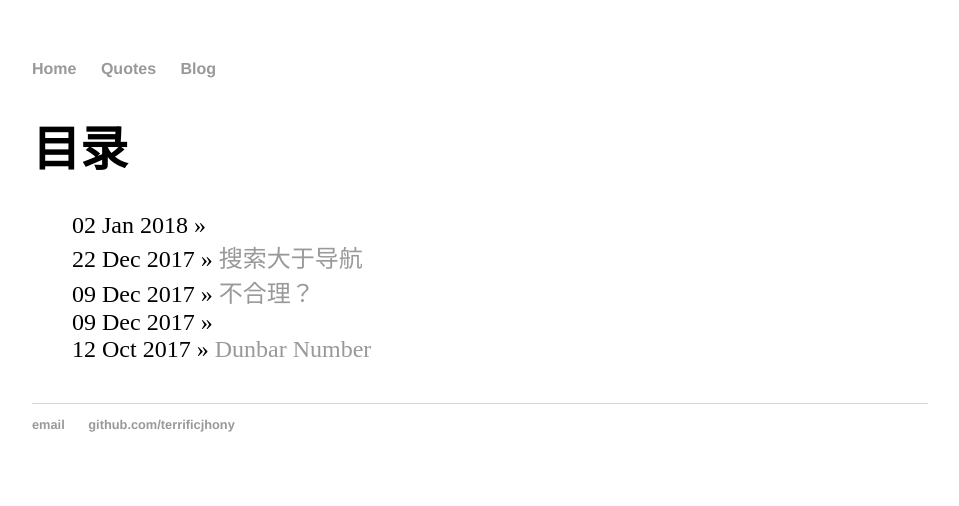
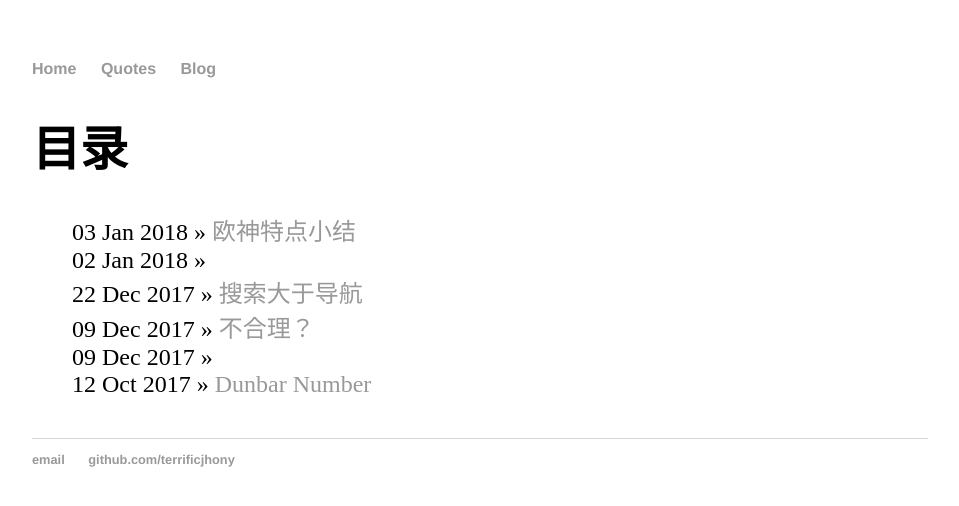
Before and after one commit to terrificjhony/terrificjhony.github.io, a Jekyll site: the page built from blog/index.html, in a window 1280 px wide. Shown: the top 506 px of the page, without its empty margins (160-1119 px from the left). Built offline with Jekyll 4.4.1, drawn with Linux system fonts in a browser that asks for light colours.

Commit message:
yevon_ou.md

```diff
--- a/_posts/yevon_ou.md
+++ b/_posts/2018-1-3-yevon_ou.md
@@ -1,3 +1,8 @@
+---
+layout: post
+title: "欧神特点小结"
+date: 2018-1-3
+---
 因为一个偶然的原因，我接触了水库论坛，随之而来的，是世界观的崩塌与重建。而在这之后，与亲人、朋友的交流，让我意识到，这样的知识，还是太小众了。写下一些欧神的特点，便于自己与他人的交流与协作。
 1. dT > 0
 
```
